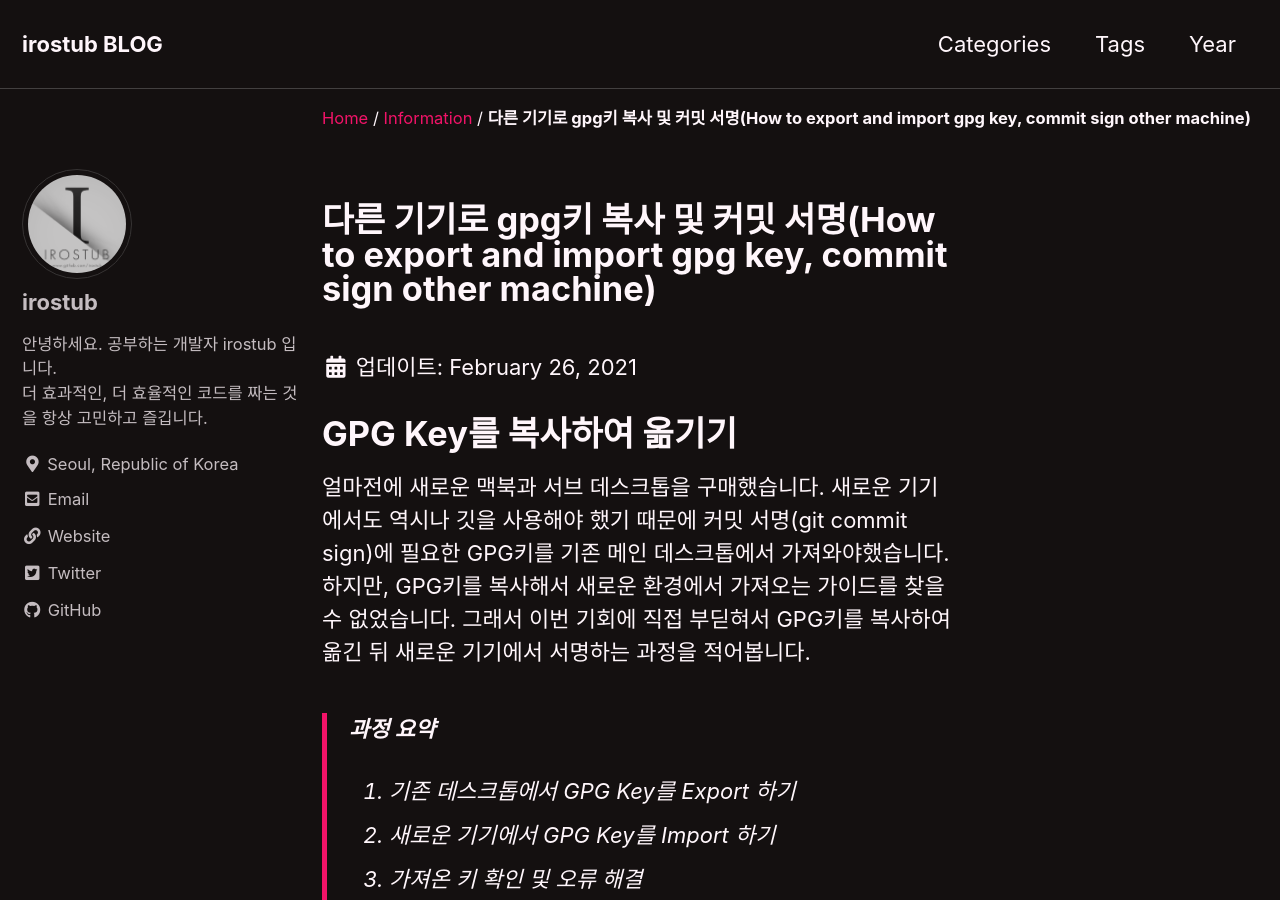
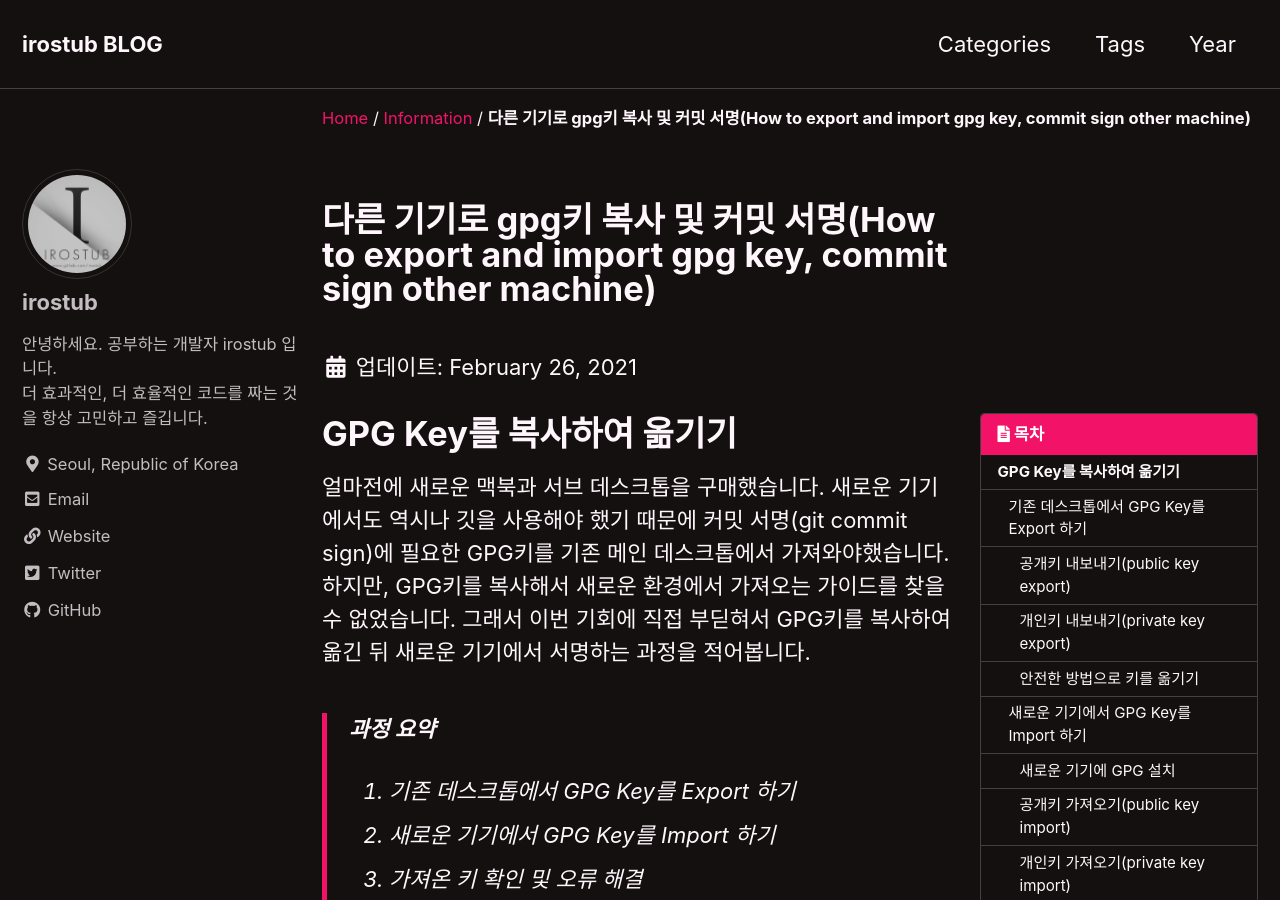
Before and after one commit to irostub/irostub.github.io, a Jekyll site: the page built from _posts/2021-02-26-gpg-how-to-export-and-import-gpg-key-commit-sign-other-machine.md, in a window 1280 px wide and 900 px high. Built offline with Jekyll 4.4.1, drawn with Linux system fonts in a browser that asks for light colours; cached includes are drawn as plain includes; some of the changed text lies outside the part shown.

Commit message:
Add toc to post

```diff
--- a/_posts/2021-02-26-gpg-how-to-export-and-import-gpg-key-commit-sign-other-machine.md
+++ b/_posts/2021-02-26-gpg-how-to-export-and-import-gpg-key-commit-sign-other-machine.md
@@ -9,6 +9,9 @@ tags:
   - export
   - mac
 category: information
+toc: true
+toc_sticky: true
+toc_label: "목차"
 ---
 
 # GPG Key를 복사하여 옮기기
```
